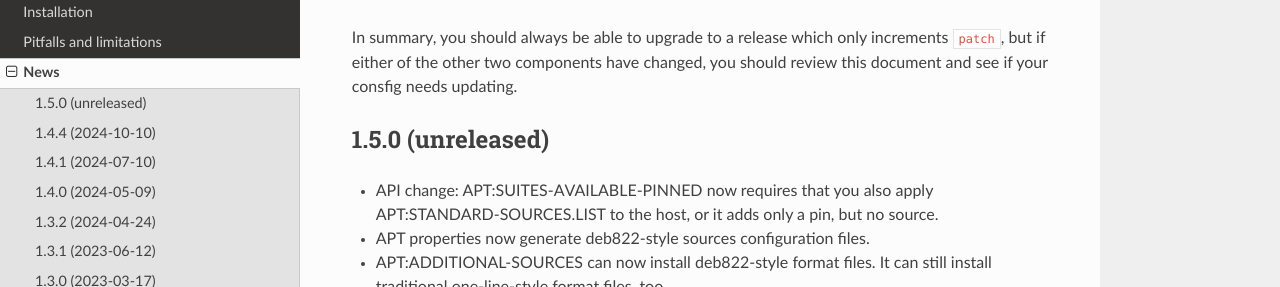
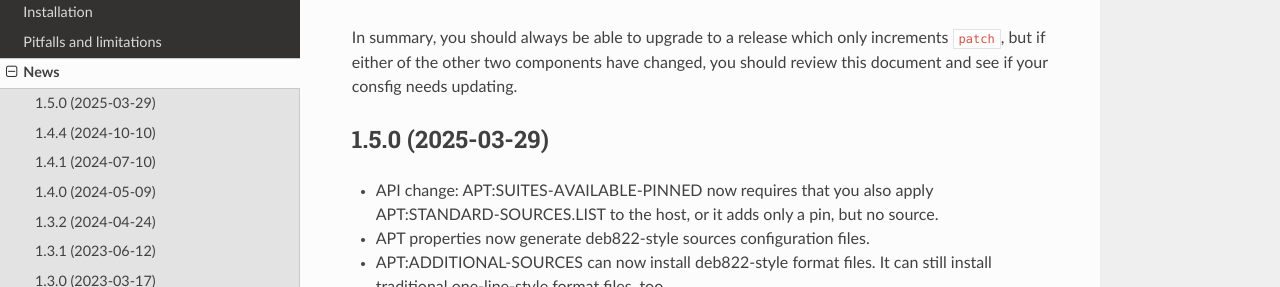
Before and after one commit to spwhitton/consfigurator, a Sphinx documentation site: the page built from doc/news.rst, in a window 1280 px wide and 900 px high, scrolled down 386 px. Shown: the part 137-424 px from the top of the window. Built offline with Sphinx 7.4.7 and the Read the Docs theme 3.1.0, drawn with Linux system fonts in a browser that asks for light colours; pages that are not in the unit, such as notebooks, are missing from menus.

```diff
--- a/doc/conf.py
+++ b/doc/conf.py
@@ -22,7 +22,7 @@ copyright = '2015-2018, 2020-2024, Sean Whitton, 2021-2022 David Bremner'
 author = 'Sean Whitton'
 
 # The full version, including alpha/beta/rc tags
-release = '1.4.4'
+release = '1.5.0'
 
 
 # -- General configuration ---------------------------------------------------
--- a/doc/news.rst
+++ b/doc/news.rst
@@ -23,7 +23,7 @@ In summary, you should always be able to upgrade to a release which only
 increments ``patch``, but if either of the other two components have changed,
 you should review this document and see if your consfig needs updating.
 
-1.5.0 (unreleased)
+1.5.0 (2025-03-29)
 ------------------
 
 - API change: APT:SUITES-AVAILABLE-PINNED now requires that you also apply
```
Also changed, not shown: 3 other files.
